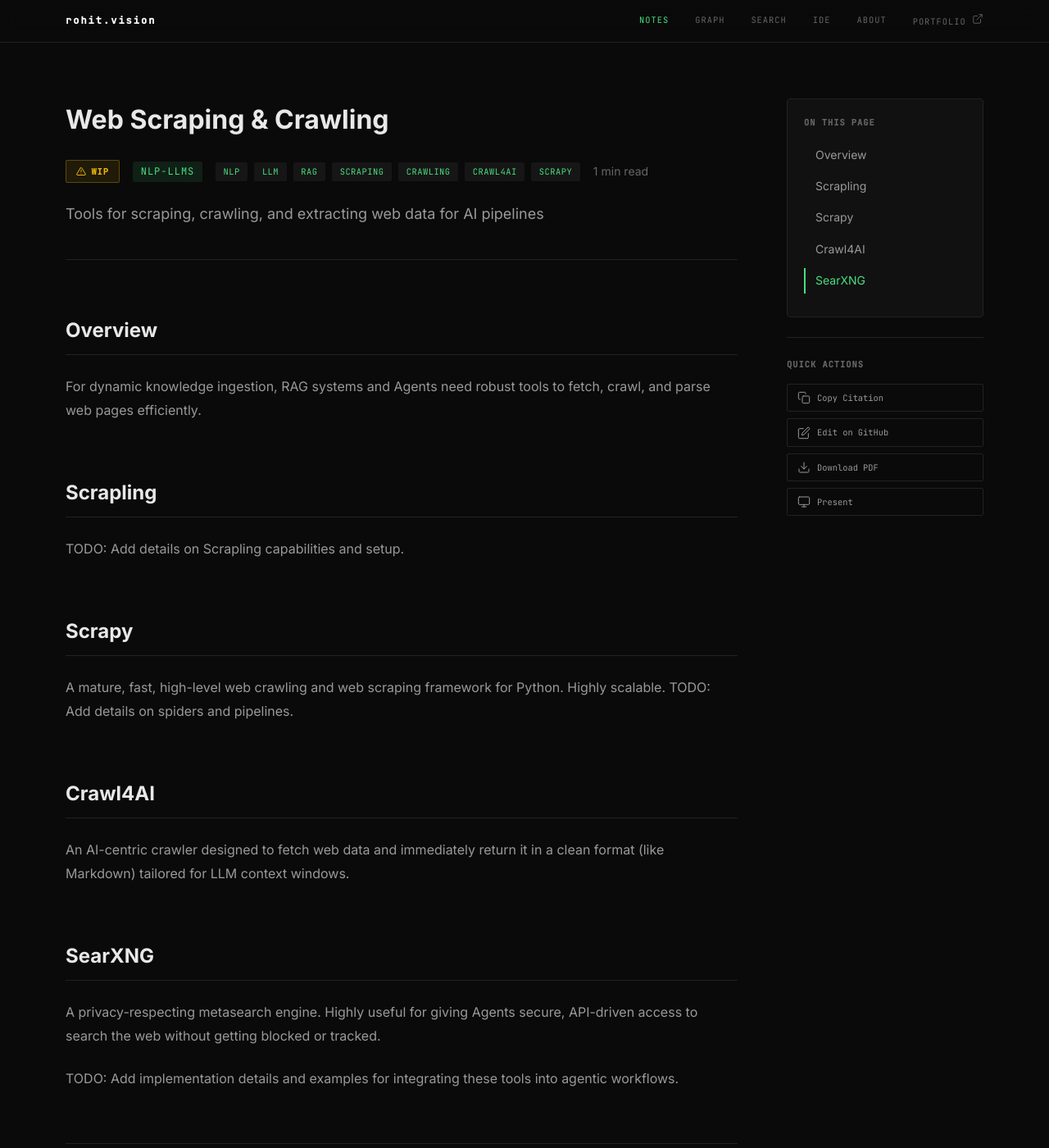
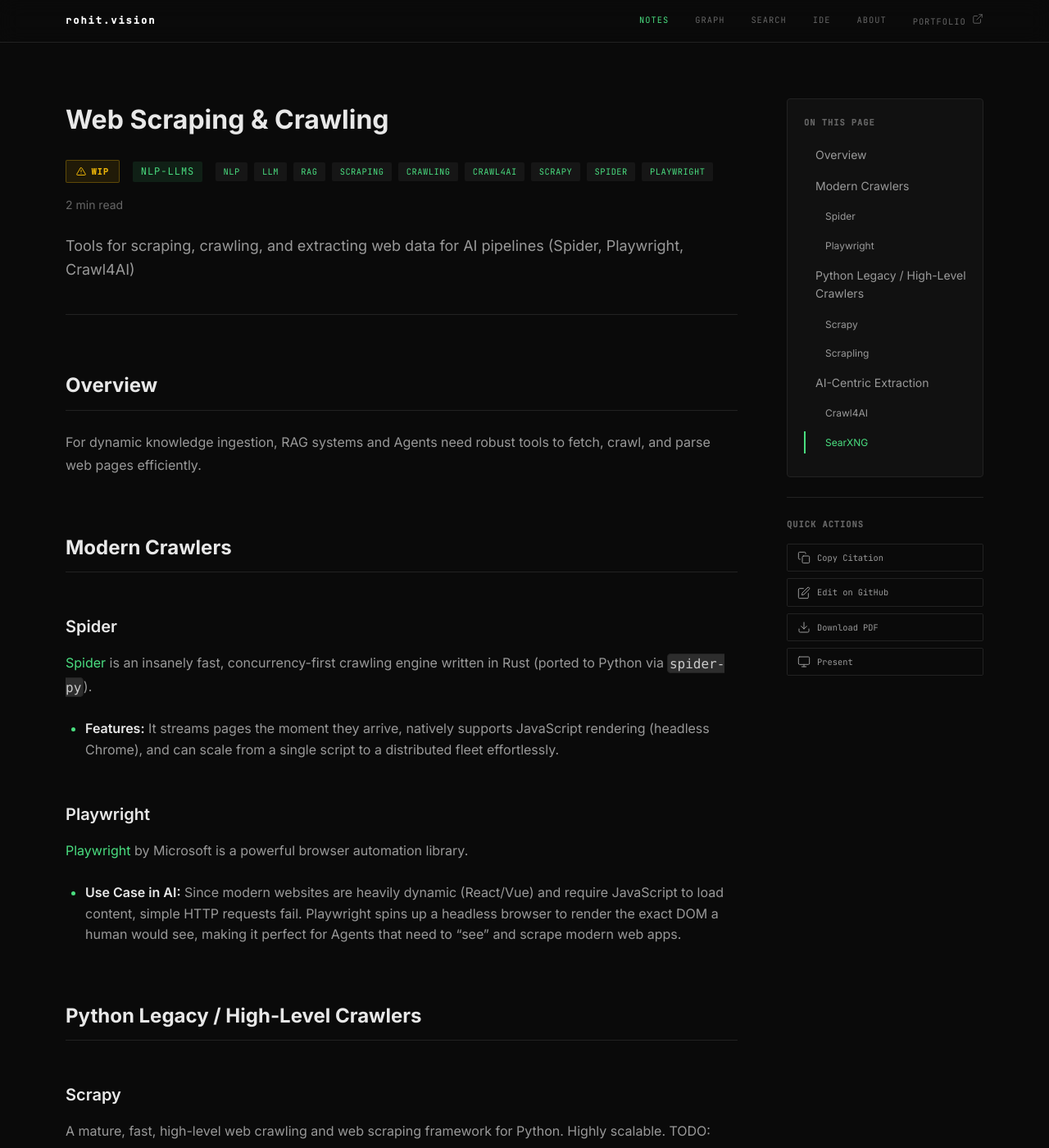
Before and after one commit to rokmr/blogs, a Jekyll site: the page built from _notes/nlp-llms/rag/web-scraping.md, in a window 1280 px wide and 1400 px high. Shown: the whole window at 82% size. Built offline with Jekyll 4.4.1, drawn with Linux system fonts in a browser that asks for light colours; nearby versions of some CDN libraries; some of the changed text lies outside the part shown.

Commit message:
docs: add Spider (Rust) and Playwright to web scraping tools for RAG

```diff
--- a/_notes/nlp-llms/rag/web-scraping.md
+++ b/_notes/nlp-llms/rag/web-scraping.md
@@ -1,9 +1,9 @@
 ---
 title: "Web Scraping & Crawling"
-description: "Tools for scraping, crawling, and extracting web data for AI pipelines"
+description: "Tools for scraping, crawling, and extracting web data for AI pipelines (Spider, Playwright, Crawl4AI)"
 subject: nlp-llms
 math: false
-tags: [nlp, llm, rag, scraping, crawling, crawl4ai, scrapy]
+tags: [nlp, llm, rag, scraping, crawling, crawl4ai, scrapy, spider, playwright]
 status: wip
 sitemap: false
 ---
@@ -12,17 +12,31 @@
 
 For dynamic knowledge ingestion, RAG systems and Agents need robust tools to fetch, crawl, and parse web pages efficiently.
 
-## Scrapling
-TODO: Add details on Scrapling capabilities and setup.
+## Modern Crawlers
 
-## Scrapy
+### Spider
+[Spider](https://github.com/spider-rs/spider) is an insanely fast, concurrency-first crawling engine written in Rust (ported to Python via `spider-py`).
+- **Features:** It streams pages the moment they arrive, natively supports JavaScript rendering (headless Chrome), and can scale from a single script to a distributed fleet effortlessly.
+
+### Playwright
+[Playwright](https://github.com/microsoft/playwright-python) by Microsoft is a powerful browser automation library.
+- **Use Case in AI:** Since modern websites are heavily dynamic (React/Vue) and require JavaScript to load content, simple HTTP requests fail. Playwright spins up a headless browser to render the exact DOM a human would see, making it perfect for Agents that need to "see" and scrape modern web apps.
+
+## Python Legacy / High-Level Crawlers
+
+### Scrapy
 A mature, fast, high-level web crawling and web scraping framework for Python. Highly scalable.
 TODO: Add details on spiders and pipelines.
 
-## Crawl4AI
+### Scrapling
+TODO: Add details on Scrapling capabilities and setup.
+
+## AI-Centric Extraction
+
+### Crawl4AI
 An AI-centric crawler designed to fetch web data and immediately return it in a clean format (like Markdown) tailored for LLM context windows.
 
-## SearXNG
+### SearXNG
 A privacy-respecting metasearch engine. Highly useful for giving Agents secure, API-driven access to search the web without getting blocked or tracked.
 
 TODO: Add implementation details and examples for integrating these tools into agentic workflows.
```
